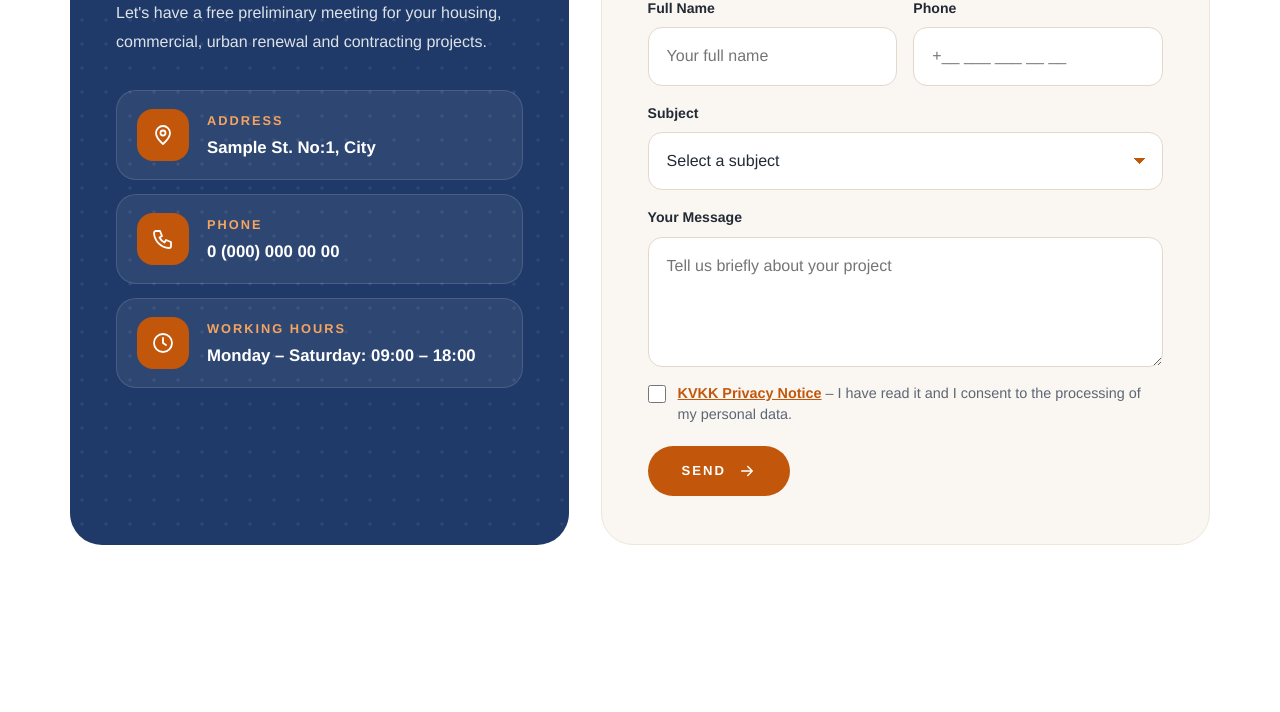
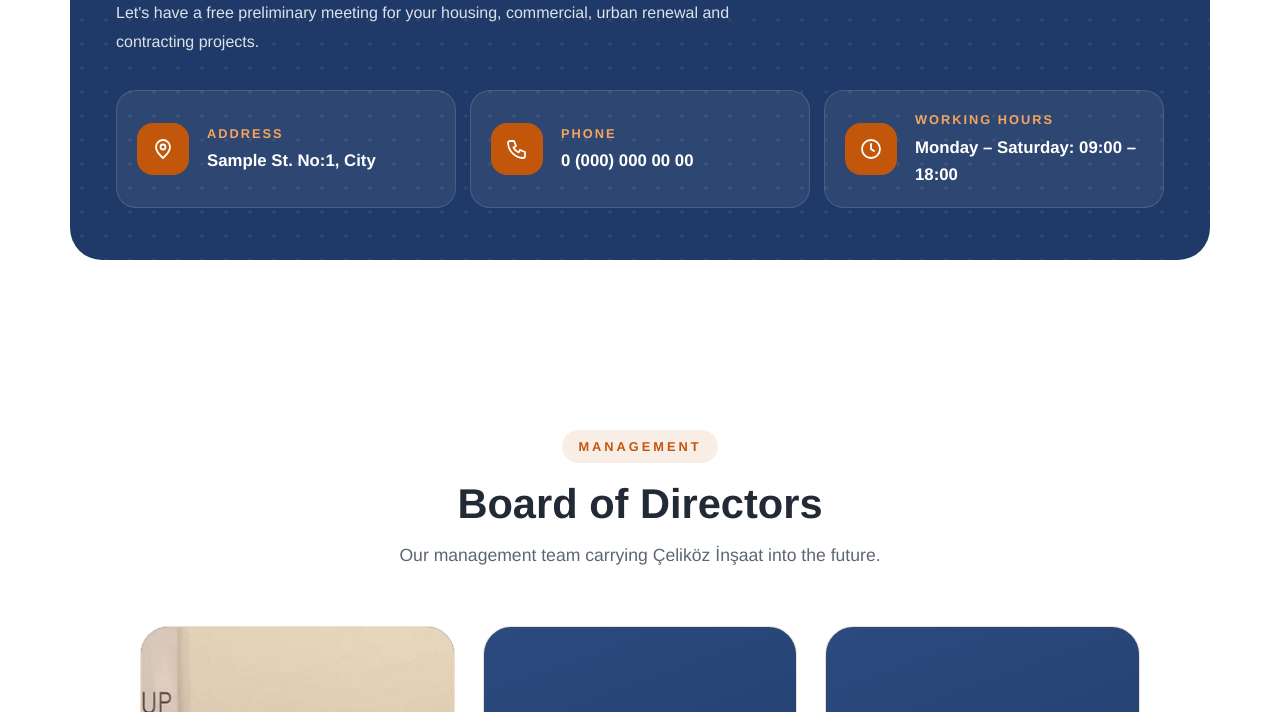
Before and after one commit to celikoz/celikoz-insaat, a plain HTML site: page iletisim.html in a window 1280 px wide. Shown: the part 751-1463 px from the top of the page. Drawn offline with Linux system fonts and the light colour scheme.

Commit message:
Iletisim formu kaldirildi, bilgi karti tam genislik
Co-Authored-By: Claude Sonnet 5.5 <noreply@anthropic.com>

```diff
--- a/iletisim.html
+++ b/iletisim.html
@@ -3,7 +3,7 @@
 <head>
 <meta charset="utf-8"><meta name="viewport" content="width=device-width,initial-scale=1">
 <title>Çeliköz İnşaat | İletişim</title>
-<link rel="stylesheet" href="style.css?v=45">
+<link rel="stylesheet" href="style.css?v=46">
 </head>
 <body>
 
@@ -17,9 +17,9 @@
   </div>
 </div>
 
-<!-- 2. İletişim bilgileri + form -->
+<!-- 2. İletişim bilgileri -->
 <section class="ct-sec">
-  <div class="container ct-grid">
+  <div class="container ct-grid ct-solo">
 
     <aside class="ct-info">
       <span class="split-eyebrow">Bize Ulaşın</span>
@@ -40,32 +40,6 @@
         </li>
       </ul>
     </aside>
-
-    <div class="ct-form-card">
-      <h3>Mesaj Gönderin</h3>
-      <p class="ct-sub">Formu doldurun, sizi telefonla arayalım.</p>
-      <form class="ct-form" onsubmit="event.preventDefault();alert('Mesajınız alındı (demo).')">
-        <div class="ct-row">
-          <label>Ad Soyad<input placeholder="Adınız ve soyadınız" required></label>
-          <label>Telefon<input type="tel" placeholder="05__ ___ __ __" required></label>
-        </div>
-        <label>Konu
-          <select required>
-            <option value="" disabled selected>Konu seçin</option>
-            <option>Konut Projeleri</option>
-            <option>Ticari Yapılar</option>
-            <option>Kentsel Dönüşüm</option>
-            <option>Renovasyon</option>
-            <option>Proje &amp; Taahhüt</option>
-            <option>Danışmanlık</option>
-            <option>Diğer</option>
-          </select>
-        </label>
-        <label>Mesajınız<textarea placeholder="Projenizden kısaca bahsedin" required></textarea></label>
-        <label class="ct-check"><input type="checkbox" required><span><a href="kvkk.html" target="_blank">KVKK Aydınlatma Metni</a>'ni okudum, kişisel verilerimin işlenmesini kabul ediyorum.</span></label>
-        <button class="btn-split" type="submit">Gönder <svg viewBox="0 0 24 24"><path d="M5 12h14M13 6l6 6-6 6"/></svg></button>
-      </form>
-    </div>
 
   </div>
 </section>
@@ -125,7 +99,7 @@
   </div>
 </section>
 
-<script src="script.js?v=45"></script>
-<script src="i18n.js?v=45"></script>
+<script src="script.js?v=46"></script>
+<script src="i18n.js?v=46"></script>
 </body>
 </html>
--- a/style.css
+++ b/style.css
@@ -621,3 +621,9 @@ html,body{overflow-x:hidden}
   .header-actions{gap:8px}
   .logo img{height:60px}
 }
+
+/* İletişim: form kaldırıldı, bilgi kartı tam genişlik */
+.ct-solo{grid-template-columns:1fr}
+.ct-solo .ct-info>p{max-width:640px}
+.ct-solo .ct-list{grid-template-columns:repeat(3,1fr)}
+@media(max-width:900px){.ct-solo .ct-list{grid-template-columns:1fr}}
```
Also changed, not shown: cerez-politikasi.html (+3 -3 lines), gizlilik-politikasi.html (+3 -3 lines), hizmetler.html (+3 -3 lines), index.html (+3 -3 lines), kentsel-donusum.html (+3 -3 lines), kullanim-kosullari.html (+3 -3 lines), kurumsal.html (+3 -3 lines), kvkk.html (+3 -3 lines), projeler.html (+3 -3 lines).
